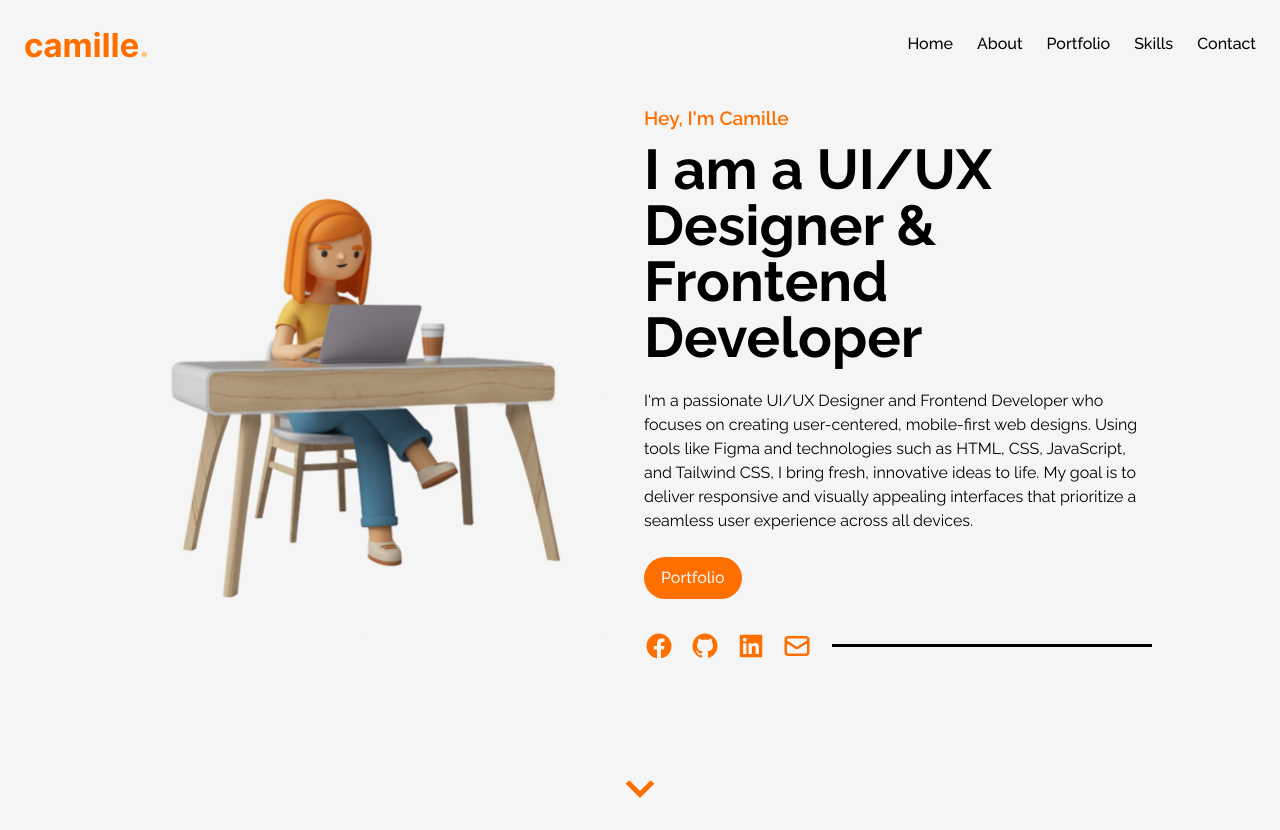
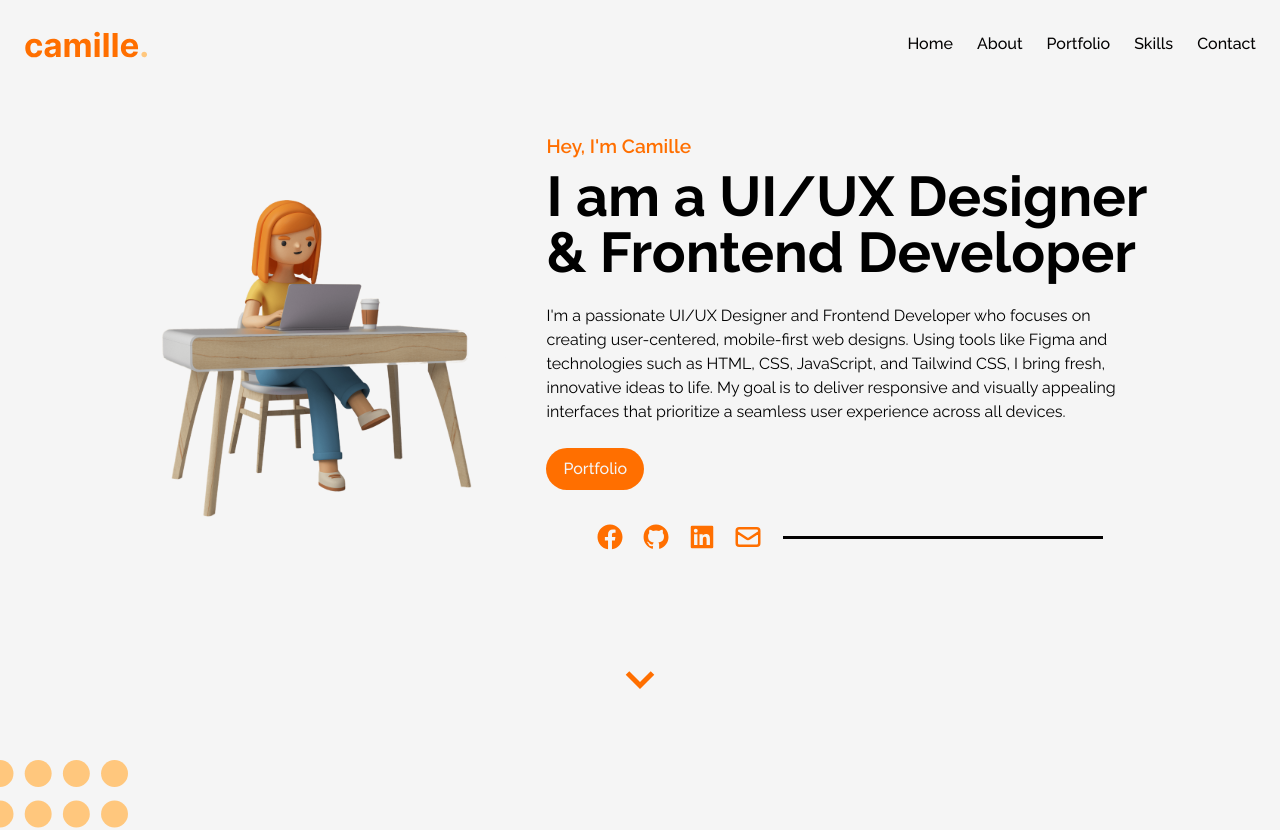
Before and after one commit to cmllnnmrc/my-portfolio, a React (Create React App) app: page / in a window 1280 px wide. Shown: the top 830 px of the page. Built offline with nearby package versions, Linux system fonts and the light colour scheme.

Commit message:
index.css

```diff
--- a/src/index.css
+++ b/src/index.css
@@ -109,7 +109,7 @@
   }
 
   .home__content{
-    @apply text-center md:text-left md:w-[50%]
+    @apply text-center md:text-left md:w-[80%]
   }
 
   .home__text h5{
```
